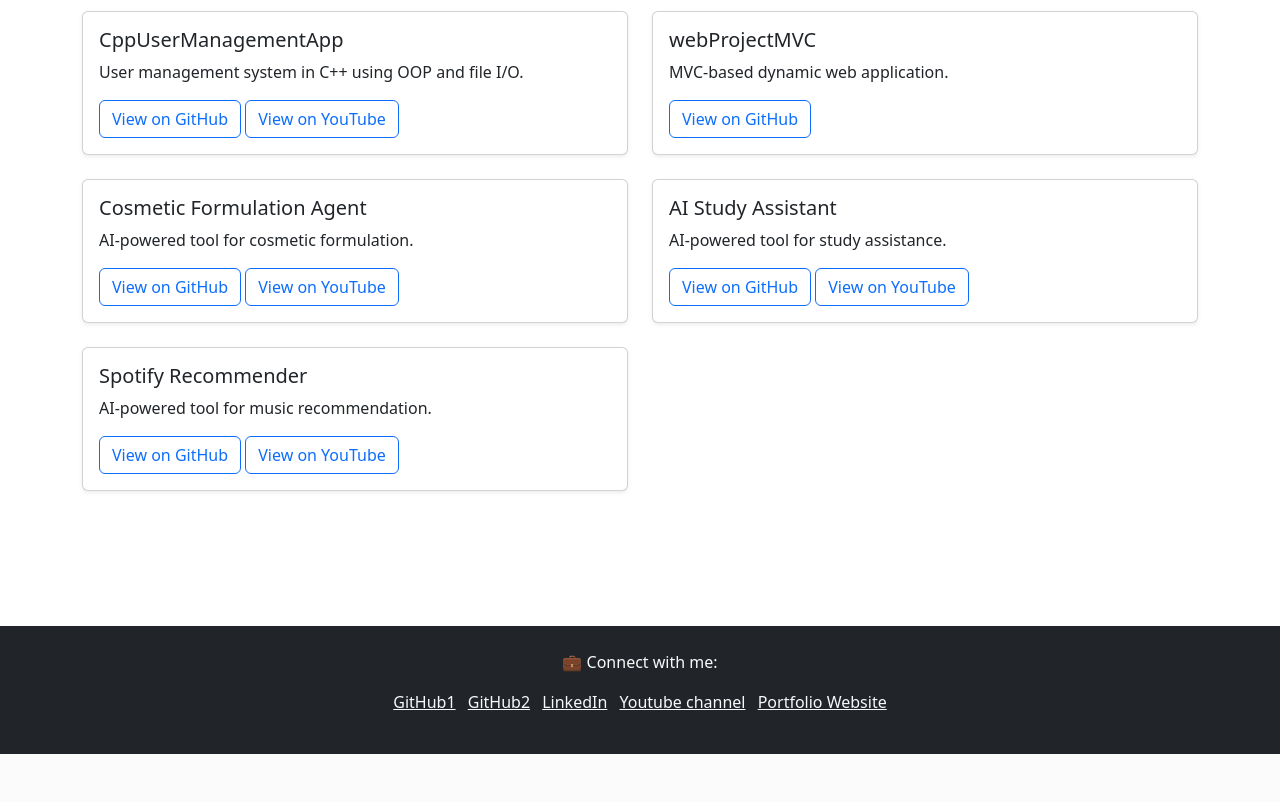
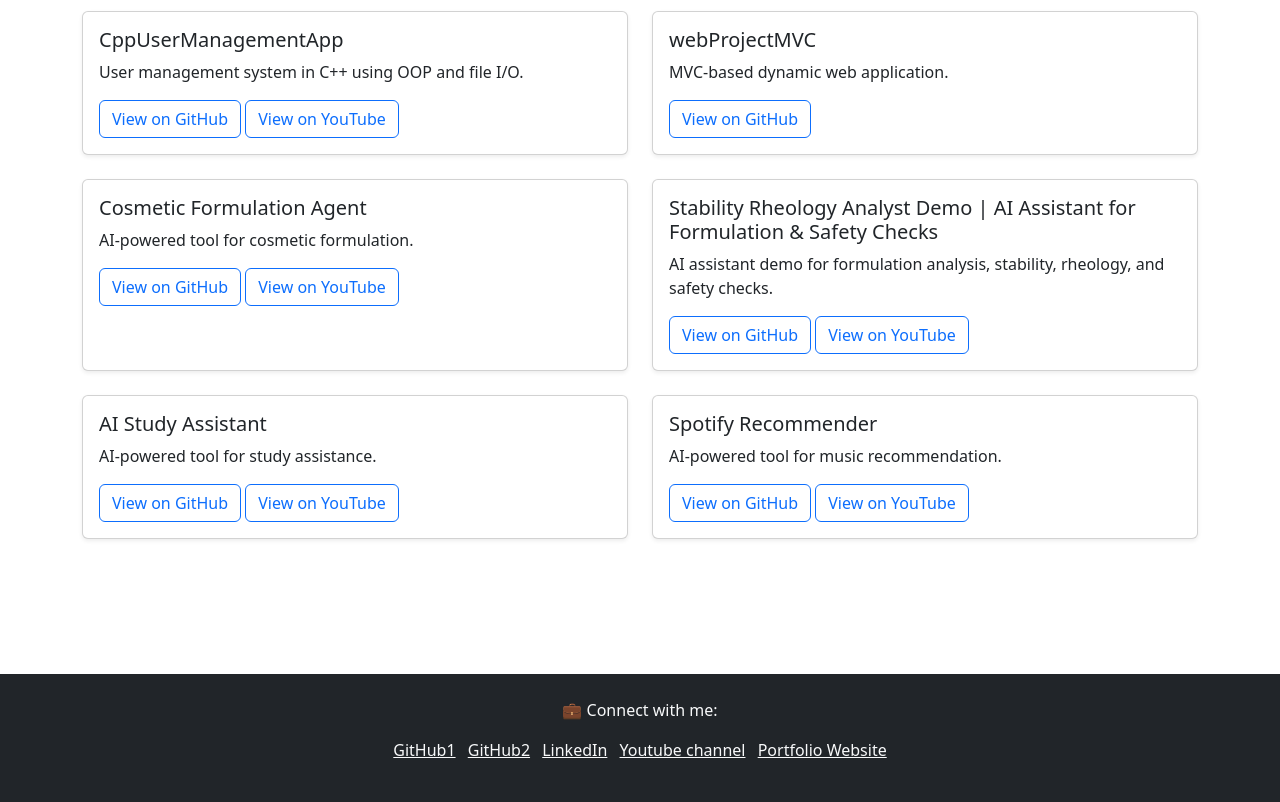
Before and after one commit to bechir2003/portfolio-site, a Django app: page /projects/ in a window 1280 px wide. Shown: the part 383-1185 px from the top of the page. Before the commit the page ends 1137 px from the top, so only its background shows below. Run offline with Django 5.2, Linux system fonts and the light colour scheme.

Commit message:
stability agent

```diff
--- a/portfolio/templates/portfolio/projects.html
+++ b/portfolio/templates/portfolio/projects.html
@@ -60,6 +60,17 @@
   <div class="col-md-6">
     <div class="card h-100 shadow-sm animate-fadein">
       <div class="card-body">
+        <h5 class="card-title">Stability Rheology Analyst Demo | AI Assistant for Formulation & Safety Checks</h5>
+        <p class="card-text">AI assistant demo for formulation analysis, stability, rheology, and safety checks.</p>
+        <a href="https://github.com/bmejri988-spec/stability-rheology_analyst_" class="btn btn-outline-primary" target="_blank">View on GitHub</a>
+        <a href="https://www.youtube.com/watch?v=V2Y0-Dt4mAk" class="btn btn-outline-primary" target="_blank">View on YouTube</a>
+      </div>
+    </div>
+  </div>
+
+  <div class="col-md-6">
+    <div class="card h-100 shadow-sm animate-fadein">
+      <div class="card-body">
         <h5 class="card-title">AI Study Assistant</h5>
         <p class="card-text">AI-powered tool for study assistance.</p>
         <a href="https://github.com/bmejri988-spec/ai-study-assistant" class="btn btn-outline-primary" target="_blank">View on GitHub</a>
```
